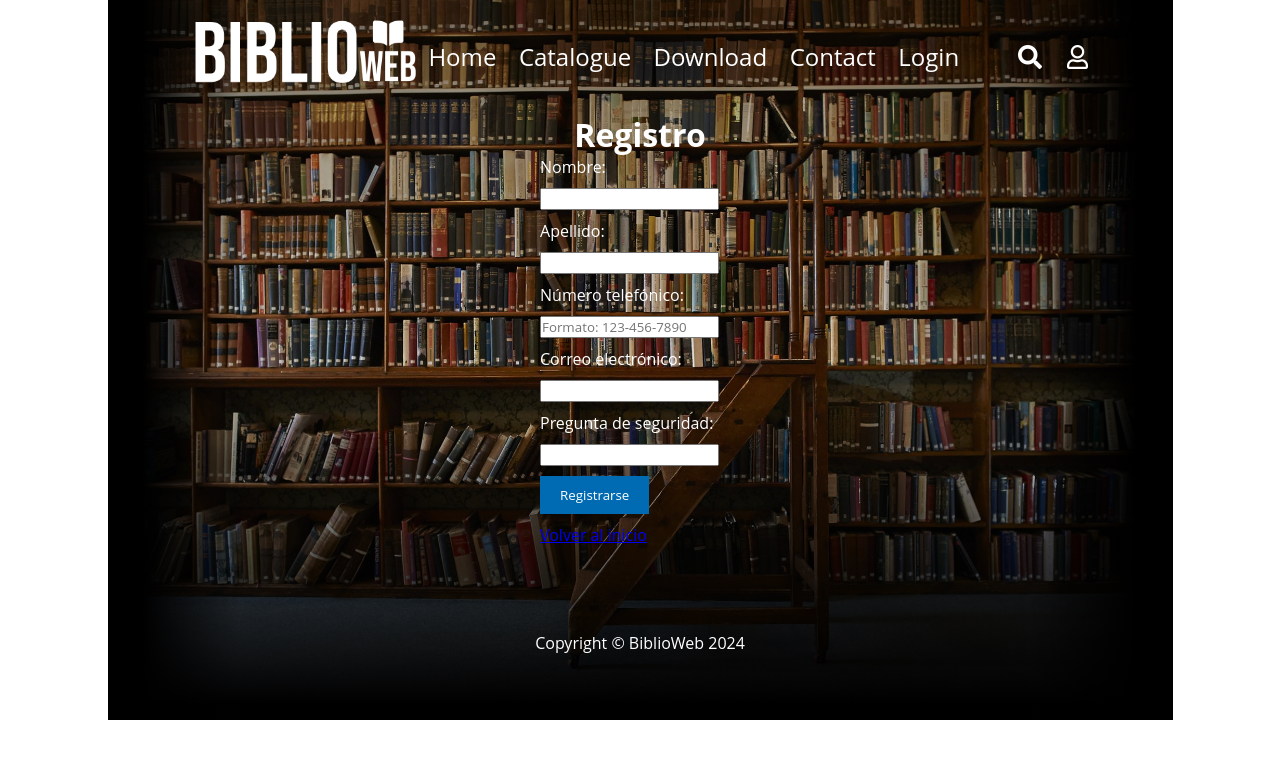
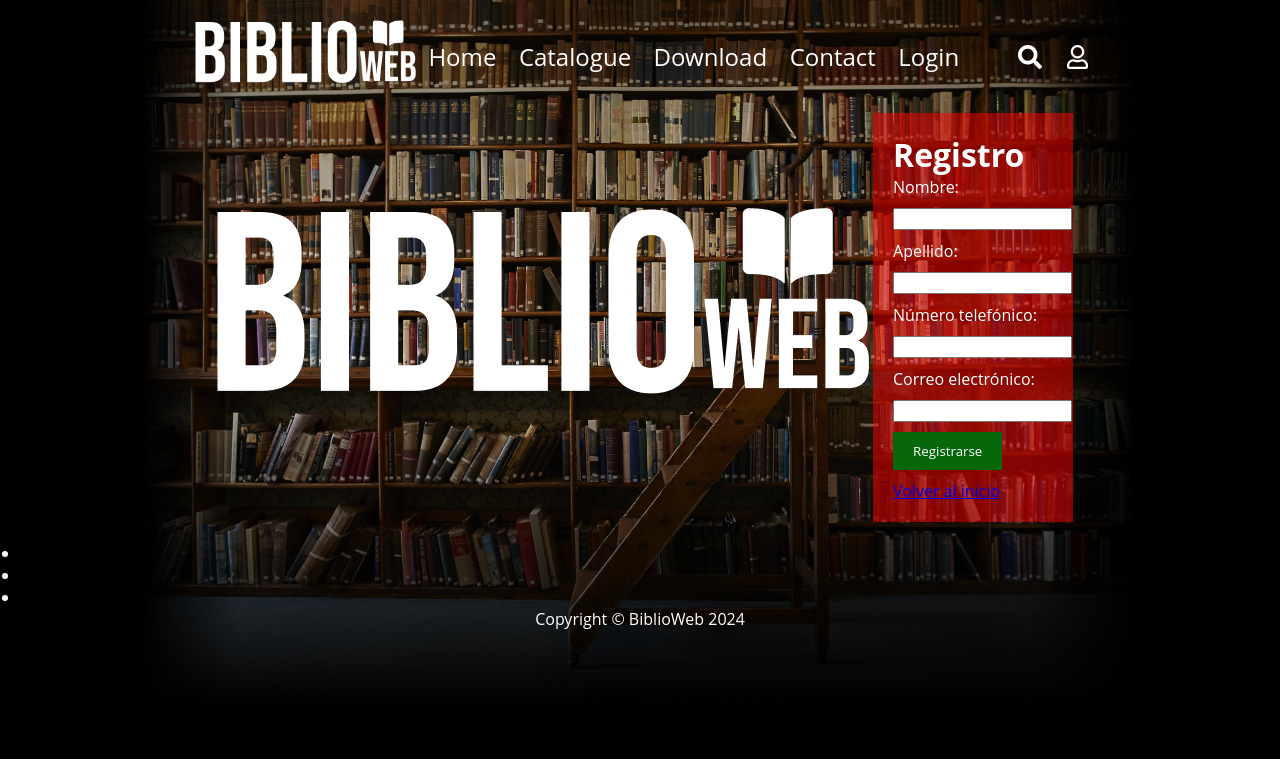
Before and after one commit to cosyfps/programacion-web-006d, a Python web app: template templates/signup.html in a window 1280 px wide. Shown: the top 759 px of the page. Run offline with Jinja, Linux system fonts and the light colour scheme; the template is opened without the code that fills it, so the values that code supplies are empty.

Commit message:
Registro actualizado

```diff
--- a/static/css/styles.css
+++ b/static/css/styles.css
@@ -251,15 +251,26 @@
 
 .red-transparent-background {
             background-color: rgba(255, 0, 0, 0.5);
-            padding: 50px;
+            padding: 20px;
 
           }
 
 .login-container {
   display: flex;
   align-items: center;
+  justify-content: center;
 }
 
 .log-column {
   flex: 0 0 auto; /* Esto evita que la columna se expanda */
 }
+
+.registro-container {
+  display: flex;
+  align-items: center;
+  justify-content: center;
+}
+
+.reg-column {
+  flex: 0 0 auto; /* Esto evita que la columna se expanda */
+}
--- a/templates/signin.html
+++ b/templates/signin.html
@@ -79,8 +79,8 @@
         <div class="log-column">
             <img src="/static/assets/img/logo2.png" alt="">
         </div>
-        <div class="column">
-            <form class="login red-transparent-background">
+        <div class="log-column">
+            <form class="red-transparent-background">
                 <h1>INICIAR SESIÓN</h1>
                 <label for="txtEmail">Ingresa tu correo electrónico</label>
                 <input type="email" name="txtEmail" id="txtEmail" required />
@@ -90,7 +90,7 @@
                 <br>
                 <a href="recuperar_password.html">¿Olvidaste tu contraseña?</a>
                 <br>
-                <input type="submit" value="Login" />
+                <input type="submit" value="Iniciar Sesión" />
                 <input type="button" value="Registrarse" />
             </form>
         </div>
--- a/templates/signup.html
+++ b/templates/signup.html
@@ -23,9 +23,7 @@
             margin: 0 auto;
         }
 
-        h1 {
-            text-align: center;
-        }
+
 
         label,
         input {
@@ -35,7 +33,7 @@
 
         input[type="submit"] {
             padding: 10px 20px;
-            background-color: #006bb3;
+            background-color: #06680b;
             color: #fff;
             border: none;
             cursor: pointer;
@@ -44,10 +42,11 @@
         input[type="submit"]:hover {
             background-color: #0056b3;
         }
+
     </style>
 </head>
 
-
+<body style="background-color: black;"></body>
 <body>
 
     <!-- Header -->
@@ -71,8 +70,13 @@
     </header>
 
     <!-- Content -->
+    <div class="registro-container">
+        <div class="reg-column">
+            <img src="/static/assets/img/logo2.png" alt="">
+        </div>
+        <div class="reg-column">
+            <form class="red-transparent-background">
                 <h1>Registro</h1>
-    <form action="#" method="post">
                 <label for="nombre">Nombre:</label>
                 <input type="text" id="nombre" name="nombre" required>
 
@@ -80,17 +84,18 @@
                 <input type="text" id="apellido" name="apellido" required>
 
                 <label for="telefono">Número telefónico:</label>
-        <input type="tel" id="telefono" name="telefono" pattern="[0-9]{3}-[0-9]{3}-[0-9]{4}" placeholder="Formato: 123-456-7890" required>
+                <input type="tel" id="telefono" name="telefono"required>
 
                 <label for="correo">Correo electrónico:</label>
                 <input type="email" id="correo" name="correo" required>
-
-        <label for="Pregunta de seguridad">Pregunta de seguridad:</label>
-        <input type="preg" id="pregunta" name="pregunta" required>
-
                 <input type="submit" value="Registrarse">
                 <span><a href="homepage.html">Volver al inicio</a></span>
+
             </form>
+        </div>
+    </div>
+
+
 
       <!-- Footer -->
     <footer>
```
Lines whose indentation alone changed are shown as unchanged.
